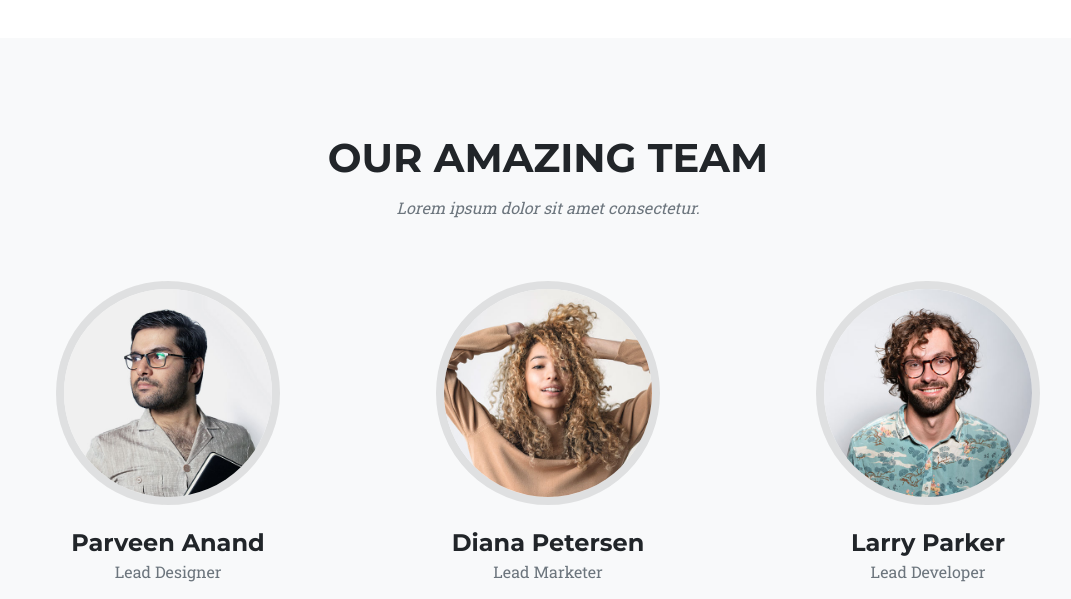
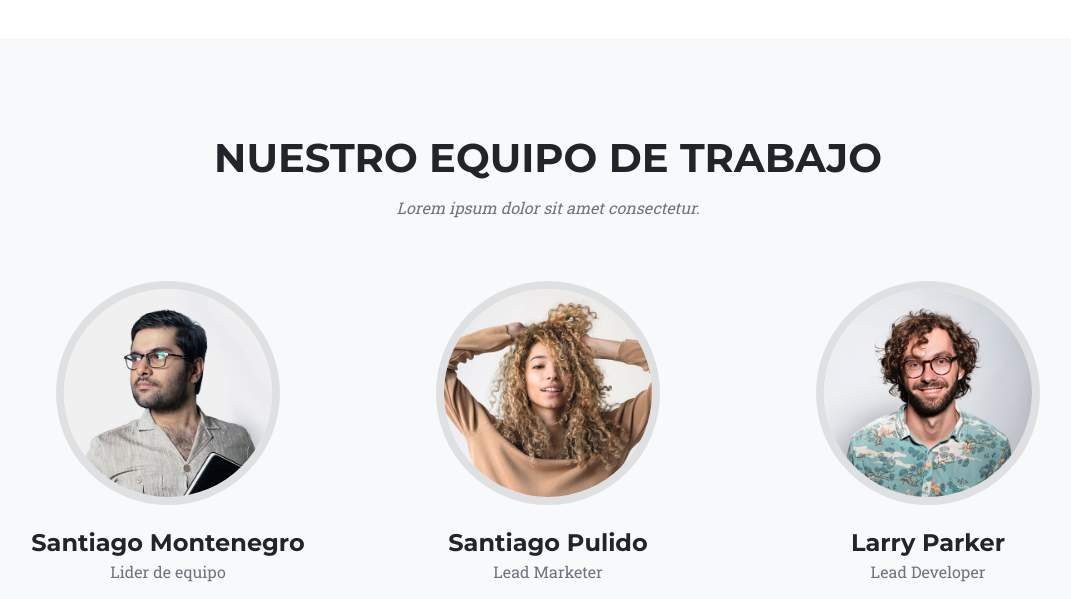
Before and after one commit to Lupin10/repo1ntd, a plain HTML site: page index.html in a window 1280 px wide. Shown: the part 4520-5119 px from the top of the page, without its empty margins (92-1163 px from the left). Drawn offline with nearby package versions, Linux system fonts and the light colour scheme.

Commit message:
Modificacion textos equipo
Se modifico el contenido de los textos en el apartado de "equipo", correspondiente a las líneas 249, 256-257, 266 del index.html

```diff
--- a/index.html
+++ b/index.html
@@ -246,15 +246,15 @@
         <section class="page-section bg-light" id="team">
             <div class="container">
                 <div class="text-center">
-                    <h2 class="section-heading text-uppercase">Our Amazing Team</h2>
+                    <h2 class="section-heading text-uppercase">Nuestro equipo de trabajo</h2>
                     <h3 class="section-subheading text-muted">Lorem ipsum dolor sit amet consectetur.</h3>
                 </div>
                 <div class="row">
                     <div class="col-lg-4">
                         <div class="team-member">
                             <img class="mx-auto rounded-circle" src="assets/img/team/1.jpg" alt="..." />
-                            <h4>Parveen Anand</h4>
-                            <p class="text-muted">Lead Designer</p>
+                            <h4>Santiago Montenegro</h4>
+                            <p class="text-muted">Lider de equipo</p>
                             <a class="btn btn-dark btn-social mx-2" href="#!" aria-label="Parveen Anand Twitter Profile"><i class="fab fa-twitter"></i></a>
                             <a class="btn btn-dark btn-social mx-2" href="#!" aria-label="Parveen Anand Facebook Profile"><i class="fab fa-facebook-f"></i></a>
                             <a class="btn btn-dark btn-social mx-2" href="#!" aria-label="Parveen Anand LinkedIn Profile"><i class="fab fa-linkedin-in"></i></a>
@@ -263,7 +263,7 @@
                     <div class="col-lg-4">
                         <div class="team-member">
                             <img class="mx-auto rounded-circle" src="assets/img/team/2.jpg" alt="..." />
-                            <h4>Diana Petersen</h4>
+                            <h4>Santiago Pulido</h4>
                             <p class="text-muted">Lead Marketer</p>
                             <a class="btn btn-dark btn-social mx-2" href="#!" aria-label="Diana Petersen Twitter Profile"><i class="fab fa-twitter"></i></a>
                             <a class="btn btn-dark btn-social mx-2" href="#!" aria-label="Diana Petersen Facebook Profile"><i class="fab fa-facebook-f"></i></a>
```
